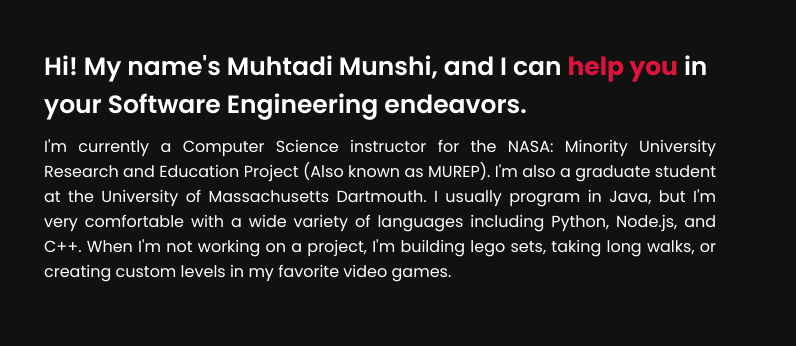
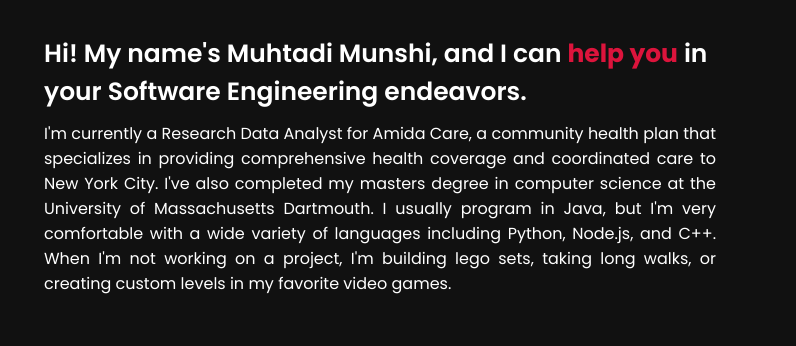
Before and after one commit to muhtaman/muhtaman.github.io, a plain HTML site: page index.html in a window 1280 px wide. Shown: the part 1064-1410 px from the top of the page, 484-1280 px from the left. Drawn offline with nearby package versions, Linux system fonts and the light colour scheme.

Commit message:
Add files via upload

```diff
--- a/index.html
+++ b/index.html
@@ -79,6 +79,7 @@
                     <div class="home-text">
                         <p class="animate-text">
                             <span>Software Engineer</span>
+							<span>Data Analyst</span>
                             <span>Graduate Student</span>
                             <span>Game Developer</span>
                          </p>
@@ -129,8 +130,8 @@
                 </div>
                 <div class="column right">
                     <div class="text">Hi! My name's Muhtadi Munshi, and I can <b>help you</b> in your Software Engineering endeavors. <span class="typing-2"></span></div>
-                    <p>I'm currently a Computer Science instructor for the NASA: Minority University Research and Education Project (Also known as MUREP).
-                    I'm also a graduate student at the University of Massachusetts Dartmouth.  I usually program in Java, but I'm very comfortable with a wide variety of
+                    <p>I'm currently a Research Data Analyst for Amida Care, a community health plan that specializes in providing comprehensive health coverage and coordinated care to New York City.
+                    I've also completed my masters degree in computer science at the University of Massachusetts Dartmouth.  I usually program in Java, but I'm very comfortable with a wide variety of
                     languages including Python, Node.js, and C++. When I'm not working on a project, I'm building lego sets, taking long walks, or creating custom levels in my favorite
                     video games.  </p>
 
```
